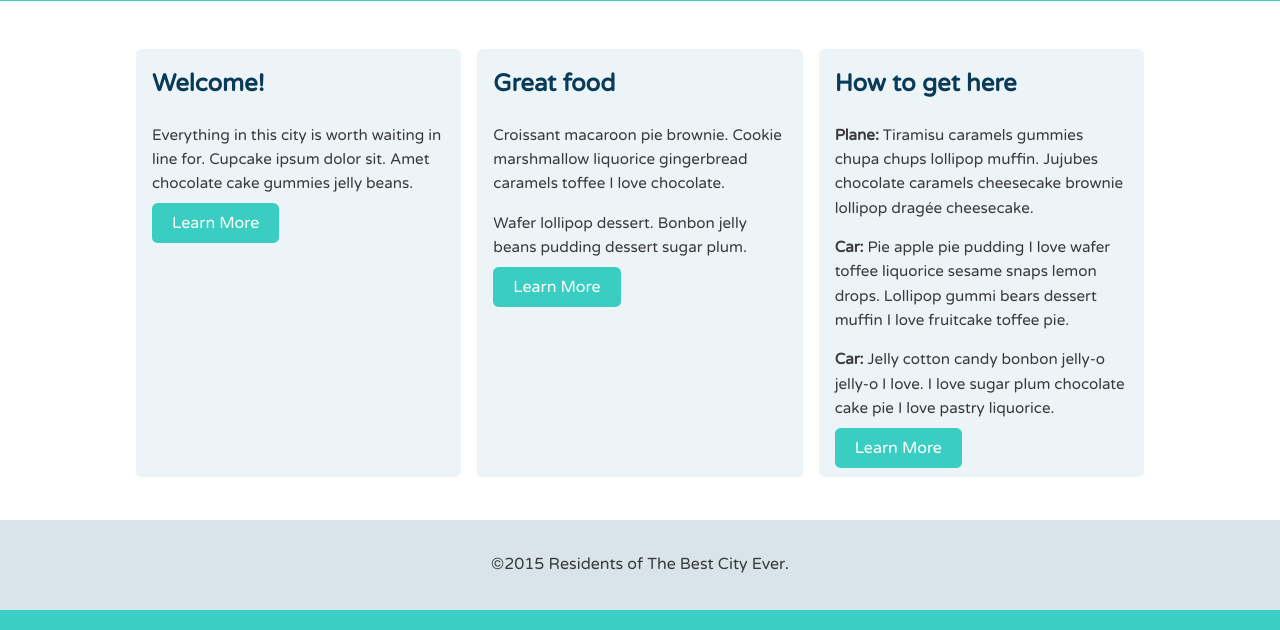
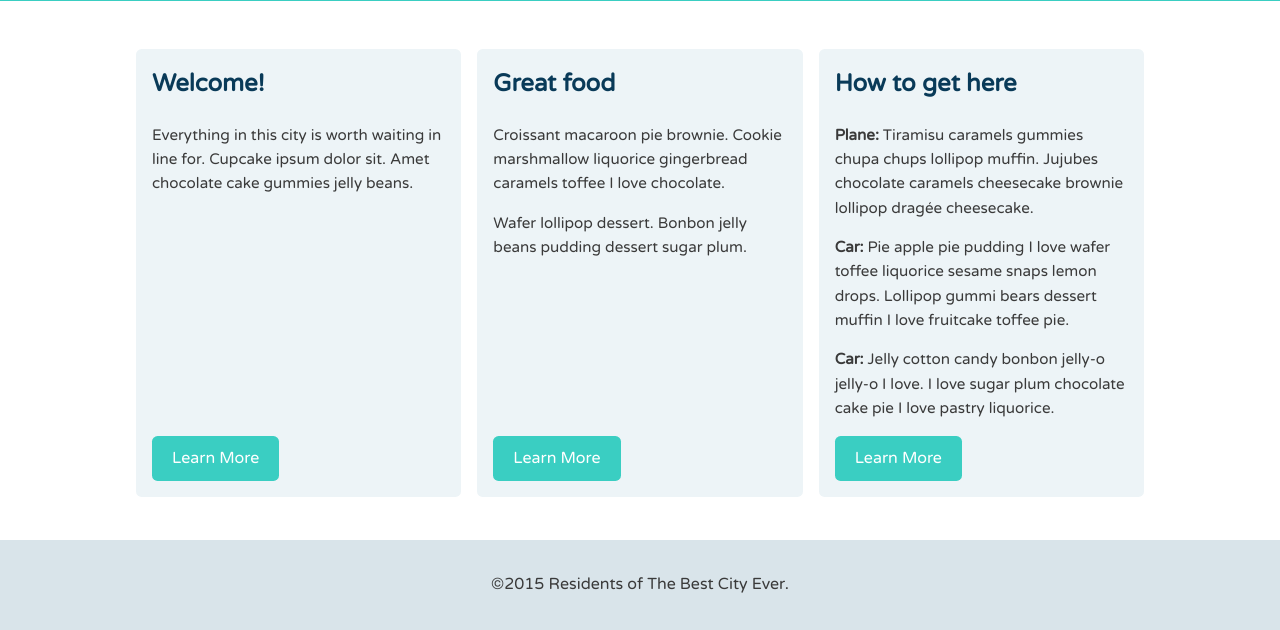
Before and after one commit to llogan382/practice-code, a PHP site: page /flexbox-css-course/index.html in a window 1280 px wide. Shown: the part 479-1109 px from the top of the page. Run offline with PHP 8.4, Linux system fonts and the light colour scheme.

Commit message:
Aligns buttons to bottom of menu

```diff
--- a/flexbox-css-course/css/flexbox.css
+++ b/flexbox-css-course/css/flexbox.css
@@ -6,7 +6,8 @@
 
 	.main-header,
 	.main-nav,
-	.row {
+	.row,
+	.col {
 		display: flex;
 	}
 
@@ -17,6 +18,11 @@
 
 	.col {
 		flex: 1;
+		flex-direction: column;
+	}
+	.button {
+		margin-top: auto;
+		align-self: flex-start;
 	}
 
 }
```
